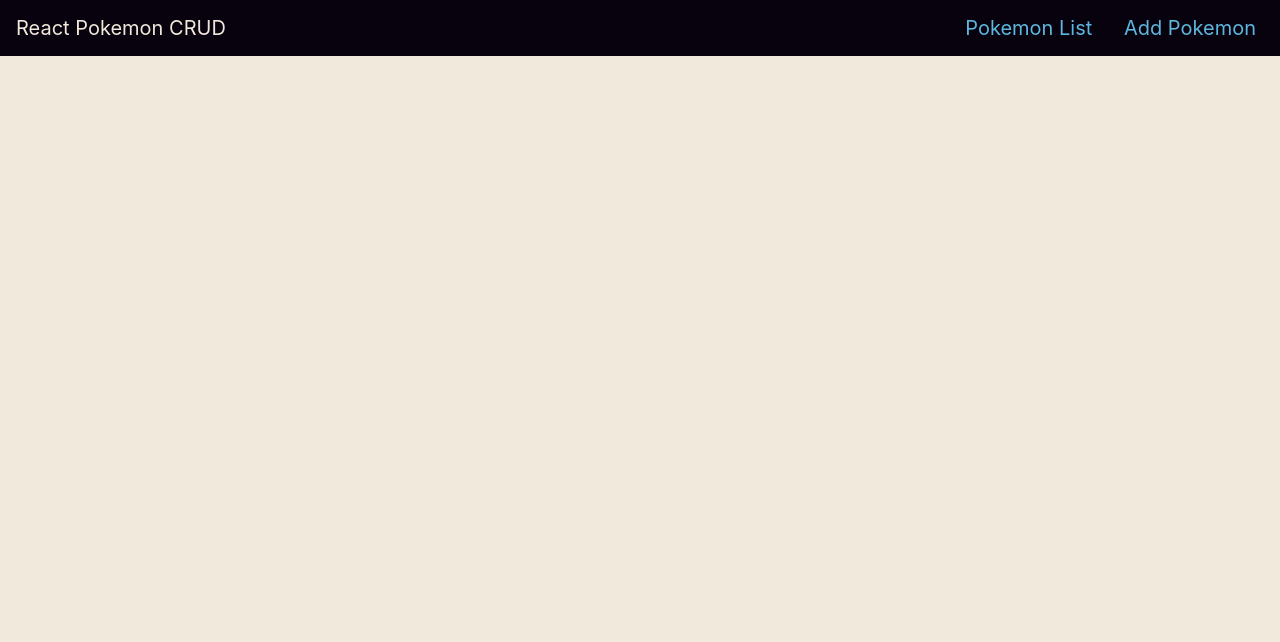
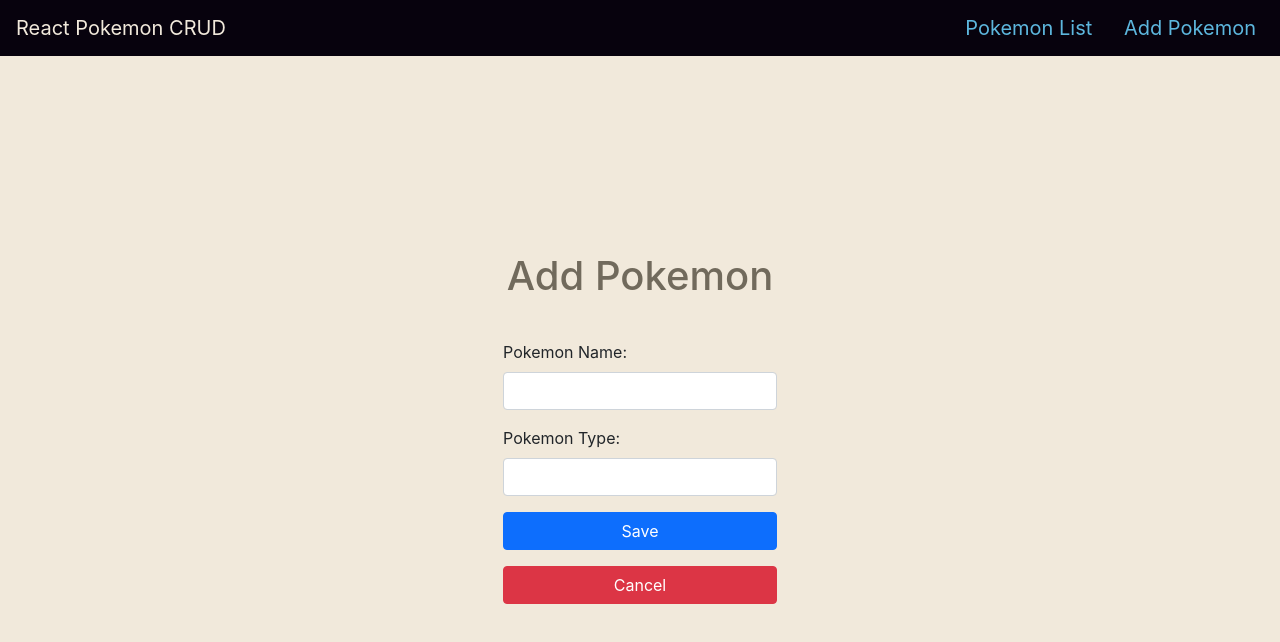
Before and after one commit to PPT87/pokemon-frontend-practice, a React (Create React App) app: page /edit in a window 1280 px wide. Shown: the top 642 px of the page. Built offline with nearby package versions, Linux system fonts and the light colour scheme; no server answers.

Commit message:
setup initial edit button and link to edit form

```diff
--- a/src/App.jsx
+++ b/src/App.jsx
@@ -2,6 +2,7 @@
 import {Route, Routes, NavLink, useNavigate} from 'react-router-dom'
 import AddPokemon from './pages/AddPokemon/AddPokemon';
 import PokemonList from './pages/PokemonList/PokemonList';
+import EditPokemon from './pages/EditPokemon/EditPokemon';
 
 import * as pokemonService from "./services/pokemon"
 
@@ -56,6 +57,9 @@
           element={<AddPokemon
           handleAddPokemon={handleAddPokemon}/>}
           />
+          <Route path='/edit'
+          element={<EditPokemon/>}
+          />
         </Routes>
       </main>
     </div>
--- a/src/components/PokemonCard/PokemonCard.jsx
+++ b/src/components/PokemonCard/PokemonCard.jsx
@@ -1,4 +1,5 @@
 import React from 'react'
+import { Link } from 'react-router-dom'
 
 const PokemonCard = ({ pmon, handleDeletePokemon }) => {
 
@@ -9,6 +10,13 @@
         <p className='card-text'>{pmon.type}</p>
       </div>
       <div className="card-footer">
+        <Link
+        className='btn btn-sm btn-warning'
+        to='/edit'
+        state={{pmon}}
+        >
+        Edit
+        </Link>
         <button
         className='btn btn-sm btn-danger m-left'
         onClick={()=>handleDeletePokemon(pmon._id)}
--- a/src/pages/EditPokemon/EditPokemon.jsx
+++ b/src/pages/EditPokemon/EditPokemon.jsx
@@ -33,7 +33,7 @@
           />
         </div>
 
-        <div className='d-grid'>
+        <div className='d-grid mb-3'>
           <button
             type='submit'
             className='btn btn-primary btn-fluid'
@@ -41,7 +41,14 @@
             Save
           </button>
         </div>
-
+        <div className="d-grid">
+          <Link
+          to='/'
+          className='btn btn-danger btn-fluid'
+          >
+            Cancel
+          </Link>
+        </div>
       </form>
     </>
   )
```
